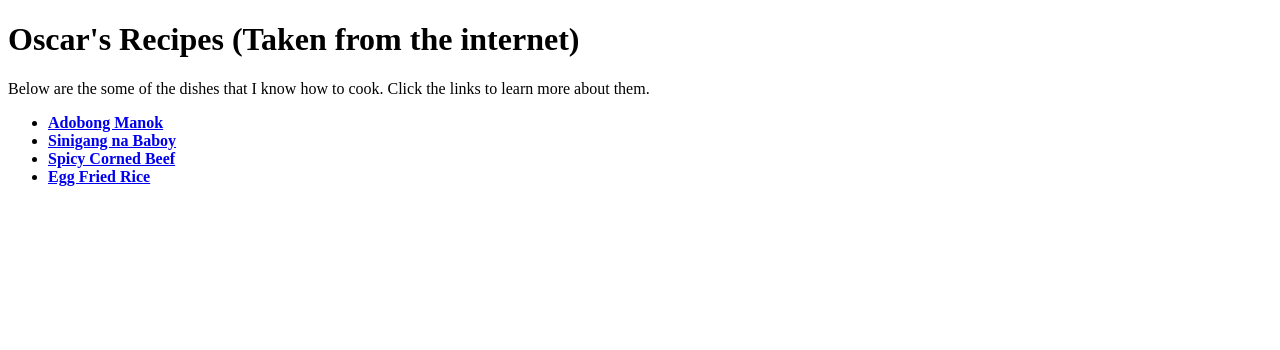
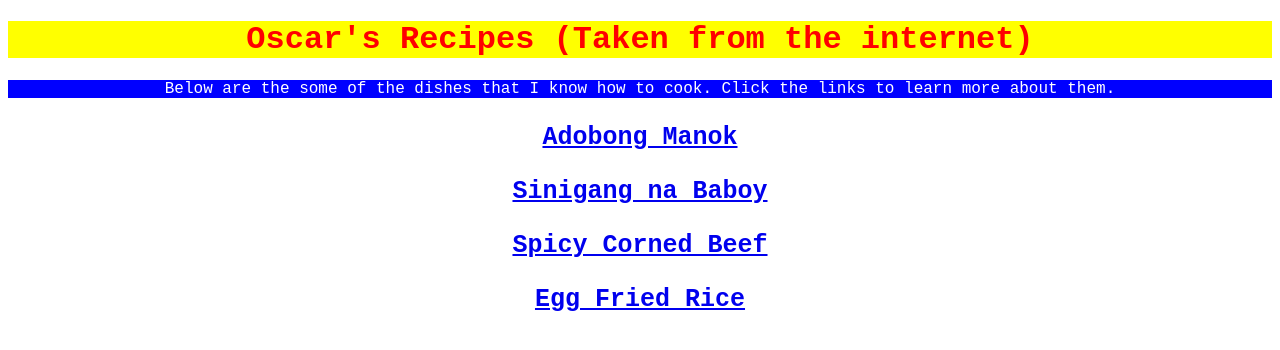
Before and after one commit to oscarhexahedron/odin-recipes, a plain HTML site: page index.html in a window 1280 px wide. Drawn offline with Linux system fonts and the light colour scheme.

Commit message:
Added CSS to index.html file
Changed the font and added colors

```diff
--- a/index.html
+++ b/index.html
@@ -3,18 +3,23 @@
 <head>
     <meta charset="UTF-8">
     <meta name="viewport" content="width=device-width, initial-scale=1.0">
+    <link rel="stylesheet" href="style.css">
     <title>Oscar's Recipes</title>
 </head>
 <body>
-    <h1>Oscar's Recipes (Taken from the internet)</h1>
-    <p>Below are the some of the dishes that I know how to cook. Click the links to learn more about them.</p>
-    <ul>
+    <div class="spacer">
+        <div class="header">
+            <h1>Oscar's Recipes (Taken from the internet)</h1>
+        </div>
+    </div>
+    <p id="intro">Below are the some of the dishes that I know how to cook. Click the links to learn more about them.</p>
+    <div class="recipe">
         <strong>
-        <li><a href="./recipes/adobo.html" target="_blank" rel="noopener noreferrer">Adobong Manok</a></li> <!-- Create HTML files for each of the bullet points -->
-        <li><a href="./recipes/sinigang.html" target="_blank" rel="noopener noreferrer">Sinigang na Baboy</a></li>
-        <li><a href="./recipes/corned-beef.html" target="_blank" rel="noopener noreferrer">Spicy Corned Beef</a></li>
-        <li><a href="./recipes/fried-rice.html" target="_blank" rel="noopener noreferrer">Egg Fried Rice</a></li>
+        <p><a href="./recipes/adobo.html" target="_blank" rel="noopener noreferrer">Adobong Manok</a></p> <!-- Create HTML files for each of the bullet points -->
+        <p><a href="./recipes/sinigang.html" target="_blank" rel="noopener noreferrer">Sinigang na Baboy</a></p>
+        <p><a href="./recipes/corned-beef.html" target="_blank" rel="noopener noreferrer">Spicy Corned Beef</a></p>
+        <p><a href="./recipes/fried-rice.html" target="_blank" rel="noopener noreferrer">Egg Fried Rice</a></p>
         </strong>
-    </ul>
+    </div>
 </body>
 </html>
--- /dev/null
+++ b/style.css
@@ -0,0 +1,19 @@
+body {
+    font-family: 'Courier New', Courier, monospace;
+    text-align: center;
+}
+
+.spacer {
+    background-color: yellow;
+    color: red;
+    text-align: center;
+}
+
+#intro {
+    background-color: blue;
+    color: white;
+}
+
+.recipe {
+    font-size: 25px;
+}
```
